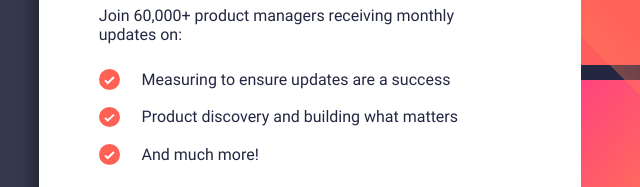
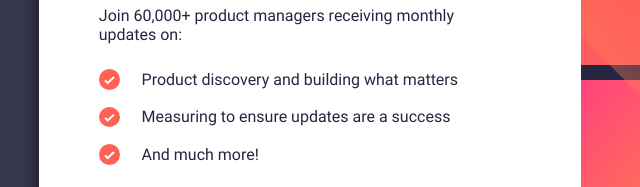
Before and after one commit to big-haiku/Newsletter-Challenge, a plain HTML site: page index.html in a window 1280 px wide. Shown: the part 250-437 px from the top of the page, 120-760 px from the left. Drawn offline with Linux system fonts and the light colour scheme.

Commit message:
Update style.css

```diff
--- a/style.css
+++ b/style.css
@@ -150,23 +150,18 @@ h1, p, ul {
                     .listTick:first-child {
                         grid-area: tick;
                     }
-
-                    .listTick:nth-child(2) {
+                    .flexText ul li:nth-child(2) {
+                        grid-area: text;
+                    }
+                    .listTick:nth-child(3) {
                         grid-area: tick2;
                     }
-
-                    .listTick:nth-child(3) {
+                    .flexText ul li:nth-child(4) {
+                        grid-area: text2;
+                    }
+                    .listTick:nth-child(5) {
                         grid-area: tick3;
                     }
-
-                    .flexText ul li:first-child {
-                        grid-area: text;
-                    }
-
-                    .flexText ul li:nth-child(2) {
-                        grid-area: text2;
-                    }
-
                     .flexText ul li:last-child {
                         grid-area: text3;
                     }
```
